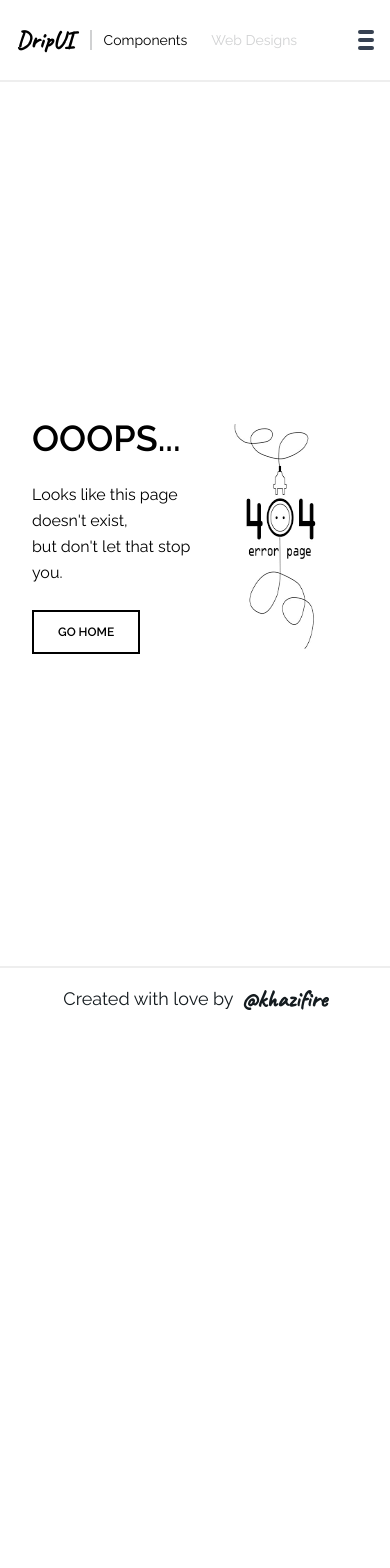
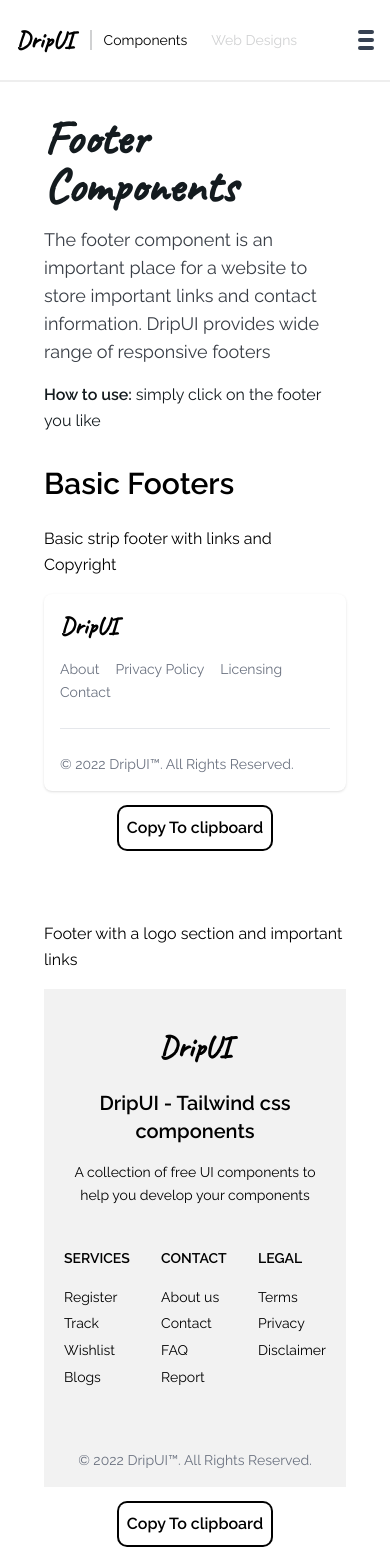
Before and after one commit to khazifire/DripUI, a Next.js app: page /docs/footers in a window 390 px wide. Before the commit this address had no page. Shown: the top 1568 px of the page. Before the commit the page ends 1030 px from the top, so only its background shows below. Built offline with nearby package versions, Linux system fonts and the light colour scheme.

Commit message:
Fixed the Broken Footer Components and added a new responsive footer component. (#70)
* fixed broken footer component and added new footer component

* fixed broken footer component and added new responsive footer component

---------

Co-authored-by: navpenum <navpenum@publicisgroupe.net>

```diff
--- a/components/drip/footer/Footer.js
+++ b/components/drip/footer/Footer.js
@@ -1,7 +1,17 @@
+import copyToClipboard from "../../../utils/function/copyToClipBoard";
+import { useRef, useState } from "react";
 function Footer() {
+
+    const footerRef = useRef(null);
+    const [copySuccess, setCopySuccess] = useState(false);
+    console.log(copySuccess)
     return (
-
-<footer className="p-4 bg-white rounded-lg shadow md:px-6 md:py-8 dark:bg-gray-900">
+        <div className="flex flex-col gap-y-4">
+            <div
+                ref={footerRef}
+                className="footer-component">
+                <div
+                    className="p-4 bg-white rounded-lg shadow md:px-6 md:py-8 dark:bg-gray-900">
                     <div className="sm:flex sm:items-center sm:justify-between">
                         <a href="https://dripui.vercel.app/" className="flex items-center mb-4 sm:mb-0">
 
@@ -25,8 +35,25 @@ function Footer() {
                     <hr className="my-6 border-gray-200 sm:mx-auto dark:border-gray-700 lg:my-8"/>
                     <span className="block text-sm text-gray-500 sm:text-center dark:text-gray-400">© 2022 <a href="https://dripui.vercel.app/" className="hover:underline">DripUI™</a>. All Rights Reserved.
                     </span>
-</footer>
-);
+                </div>
+            </div>
+
+            <button
+                onClick={() => copyToClipboard(footerRef, setCopySuccess)}
+                className="rounded-lg ring-2 w-fit p-2 mx-auto ring-black hover:bg-black hover:text-white transition-colors duration-500 ease-in font-bold"
+            >
+                Copy To clipboard
+            </button>
+
+            {
+                copySuccess &&
+                <span className="mx-auto gap-1 py-2 text-sm">
+                    Copied! <i className="ri-chat-smile-2-line animate-bounce"></i>{" "}
+                </span>
+            }
+        </div>
+
+    )
 }
 
 export default Footer
--- /dev/null
+++ b/components/drip/footer/LogoFooter.js
@@ -0,0 +1,66 @@
+import copyToClipboard from "../../../utils/function/copyToClipBoard";
+import { useRef, useState } from "react";
+function LogoFooter() {
+
+    const footerRef = useRef(null);
+    const [copySuccess, setCopySuccess] = useState(false);
+    console.log(copySuccess)
+    return (
+        <div className="flex flex-col gap-y-4 ">
+            <div
+                ref={footerRef}
+                className="footer-component">
+                <div class="flex flex-col bg-[#f2f2f2] px-5 sm:text-left py-10 sm:py-20 sm:px-20 text-sm sm:flex-row sm:justify-between text-black">
+                    <div class="logo mx-auto w-full sm:w-full md:w-3/5 text-center sm:text-left">
+                        <span className="mx-auto sm:mx-0 self-center text-3xl font-semibold whitespace-nowrap font-Cursive">DripUI</span>
+                        <h2 class="mb-4 mt-6 text-xl font-bold">DripUI - Tailwind css components</h2>
+                        <p>A collection of free UI components to help you develop your components</p>
+                    </div>
+
+                    <div class="links mt-10 flex w-full flex-row justify-between sm:w-full md:mt-0 md:w-2/5">
+                        <nav class="links-section-1 flex flex-col">
+                            <h6 class="mb-4 font-bold">SERVICES</h6>
+                            <a class="mb-1 cursor-pointer hover:underline">Register</a>
+                            <a class="mb-1 cursor-pointer hover:underline">Track</a>
+                            <a class="mb-1 cursor-pointer hover:underline">Wishlist</a>
+                            <a class="mb-1 cursor-pointer hover:underline">Blogs</a>
+                        </nav>
+                        <nav class="links-section-2 flex flex-col">
+                            <h6 class="mb-4 font-bold">CONTACT</h6>
+                            <a class="mb-1 cursor-pointer hover:underline">About us</a>
+                            <a class="mb-1 cursor-pointer hover:underline">Contact</a>
+                            <a class="mb-1 cursor-pointer hover:underline">FAQ</a>
+                            <a class="mb-1 cursor-pointer hover:underline">Report</a>
+                        </nav>
+                        <nav class="links-section-3 flex flex-col">
+                            <h4 class="mb-4 font-bold">LEGAL</h4>
+                            <a class="mb-1 cursor-pointer hover:underline">Terms</a>
+                            <a class="mb-1 cursor-pointer hover:underline">Privacy</a>
+                            <a class="mb-1 cursor-pointer hover:underline">Disclaimer</a>
+                        </nav>
+                    </div>
+                </div>
+                <span className="block bg-[#f2f2f2] py-4 text-sm text-gray-500 text-center dark:text-gray-400">© 2022 <a href="https://dripui.vercel.app/" className="hover:underline">DripUI™</a>. All Rights Reserved.
+                </span>
+
+            </div>
+
+            <button
+                onClick={() => copyToClipboard(footerRef, setCopySuccess)}
+                className="rounded-lg ring-2 w-fit p-2 mx-auto ring-black hover:bg-black hover:text-white transition-colors duration-500 ease-in font-bold"
+            >
+                Copy To clipboard
+            </button>
+
+            {
+                copySuccess &&
+                <span className="mx-auto gap-1 py-2 text-sm">
+                    Copied! <i className="ri-chat-smile-2-line animate-bounce"></i>{" "}
+                </span>
+            }
+        </div>
+
+    )
+}
+
+export default LogoFooter;
--- a/components/drip/navbar/Navbar.js
+++ b/components/drip/navbar/Navbar.js
@@ -17,7 +17,7 @@ export default function Navbar({ navbar }) {
 
           <Desktop className={`w-6 h-6 cursor-pointer ${desktopPreview ? `fill-blue-600` : `fill-black`} transition-colors duration-200 ease-in`} onClick={()=> setDesktopPreview(true) } />
           <Mobile className={`w-6 h-6 cursor-pointer ${!desktopPreview ? `fill-blue-600` : `fill-black`} transition-colors duration-200 ease-in`} onClick={()=> setDesktopPreview(false) } />
-      </div>
+        </div>
         {navbar.category.map((nav) => (
           <nav ref={navEL} key={nav.id} className={desktopPreview ? nav.style : nav.mobileStyle}>
             <input
--- a/components/other/ComponentListing.js
+++ b/components/other/ComponentListing.js
@@ -25,7 +25,7 @@ const ComponentListing = ({ featured = 0 }) => {
     },
     {
       name: "footers",
-      count: 1,
+      count: 2,
       icon: "ri-layout-bottom-line",
       featured: true,
     },
--- a/pages/docs/cards.js
+++ b/pages/docs/cards.js
@@ -1,8 +1,5 @@
 import Head from "next/head";
 import { useRef, useState } from "react";
-import { BasicBtns } from "../../components/drip/buttons/basicBtsns";
-import { ColoredShadowBtns } from "../../components/drip/buttons/coloredShadowBtns";
-import DefaultCard from "../../components/drip/cards/defaultCard";
 import Meta from "../../components/layout/meta";
 import PageHeading from "../../components/other/PageHeadings";
 
--- /dev/null
+++ b/pages/docs/footers.js
@@ -0,0 +1,41 @@
+import Meta from "../../components/layout/meta"
+import PageHeading from "../../components/other/PageHeadings"
+import Footer from "../../components/drip/footer/Footer"
+import LogoFooter from "../../components/drip/footer/LogoFooter"
+
+export default function Footers(){
+  return(
+    <section className="lg:px-12 px-3 ">
+      <Meta
+        title={"DripUI - Tailwind CSS Footers"}
+        description={
+          "DripUI offers a wide range of responsive Footers"
+        }
+        url={"/components/footer"}
+      />
+
+      <PageHeading
+        title={"Footer Components"}
+        alt={"footer"}
+        description={
+          "The footer component is an important place for a website to store important links and contact information. DripUI provides wide range of responsive footers"
+        }
+      />
+
+      <section className="flex flex-col gap-6">
+        <h2 className="text-3xl font-semibold">Basic Footers</h2>
+          {/* Foorter #1 */}
+          <div className="mb-12">
+            <h3 className="mb-4"> Basic strip footer with links and Copyright </h3>
+            <Footer  />
+          </div>
+
+          <div className="mb-12 h-full">
+            <h3 className="mb-4"> Footer with a logo section and important links </h3>
+            <LogoFooter />
+          </div>
+
+      </section>
+    </section>
+  )
+}
--- a/pages/docs/headers.js
+++ b/pages/docs/headers.js
@@ -1,8 +1,3 @@
-import Head from "next/head";
-import Link from "next/link";
-import { useRef, useState } from "react";
-import { BasicBtns } from "../../components/drip/buttons/basicBtsns";
-import { ColoredShadowBtns } from "../../components/drip/buttons/coloredShadowBtns";
 import { basicNavbars } from "../../components/drip/navbar/basicNavbars";
 import Navbar from "../../components/drip/navbar/Navbar";
 import Meta from "../../components/layout/meta";
```
Lines whose indentation alone changed are shown as unchanged.
